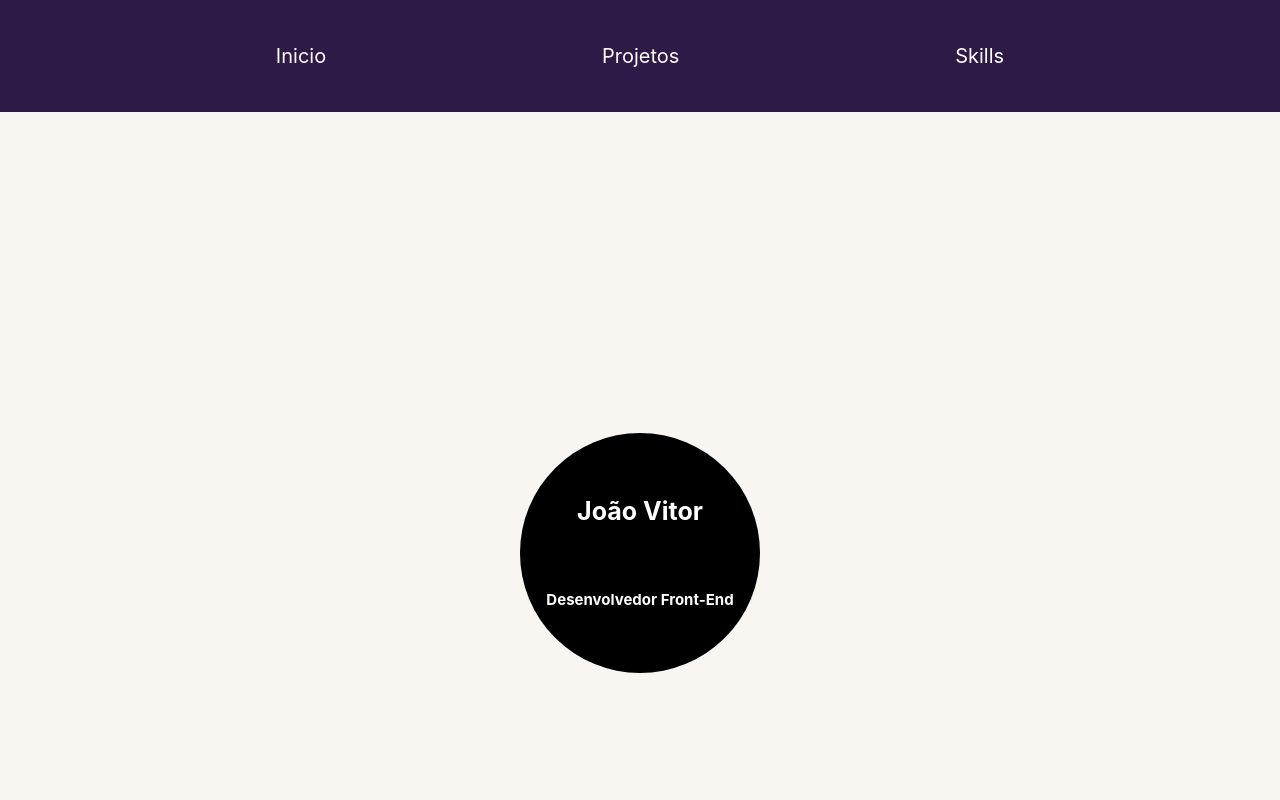
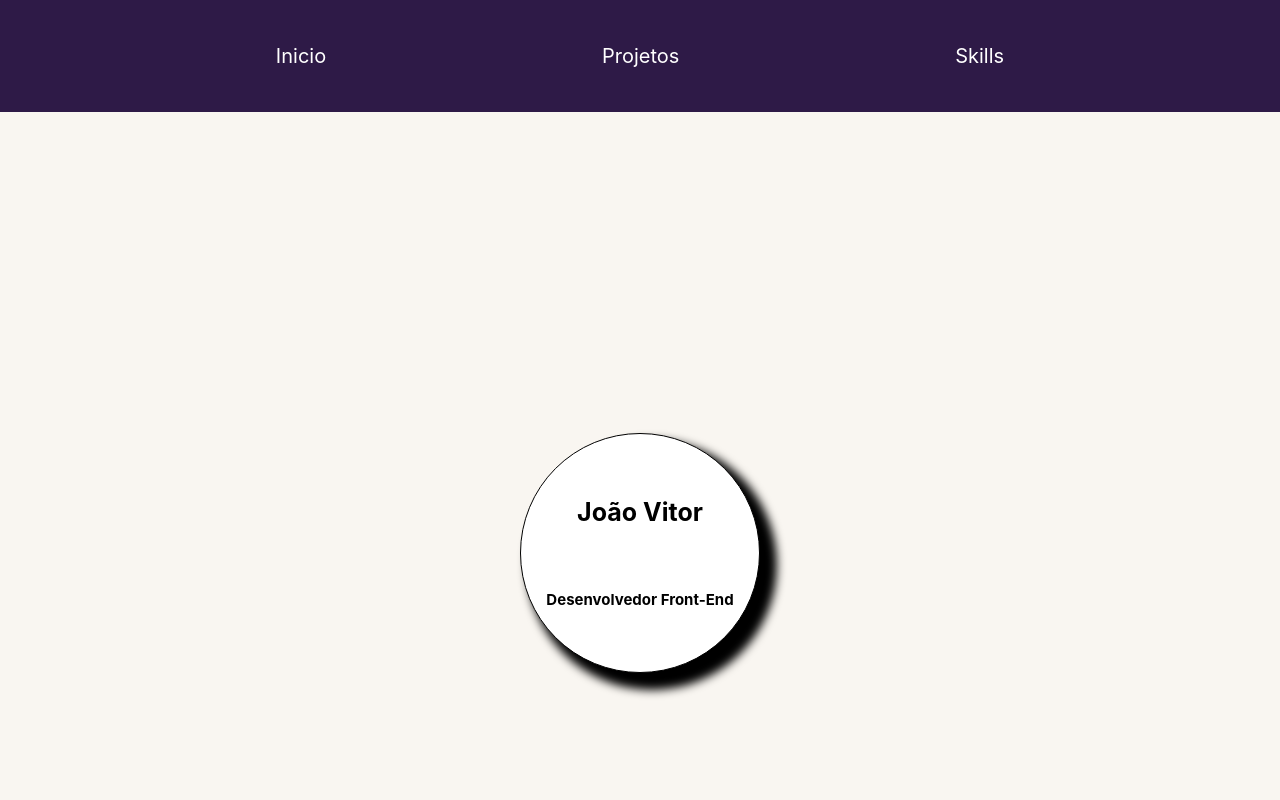
Before and after one commit to Vitor104/meu-portfolio, a React (Create React App) app: page /home in a window 1280 px wide. Shown: the top 800 px of the page. Built offline with nearby package versions, Linux system fonts and the light colour scheme.

Commit message:
Update home.module.css

```diff
--- a/src/components/home/home.module.css
+++ b/src/components/home/home.module.css
@@ -23,8 +23,10 @@
   }
 
   .details {
-    background-color: #000000;
-    color: white;
+    background-color: #ffffff;
+    border: 1px solid black;
+    box-shadow: 12px 12px 10px 5px;
+    color: rgb(0, 0, 0);
     height: 15em;
     width: 15em;
     border-radius: 50%;
```
